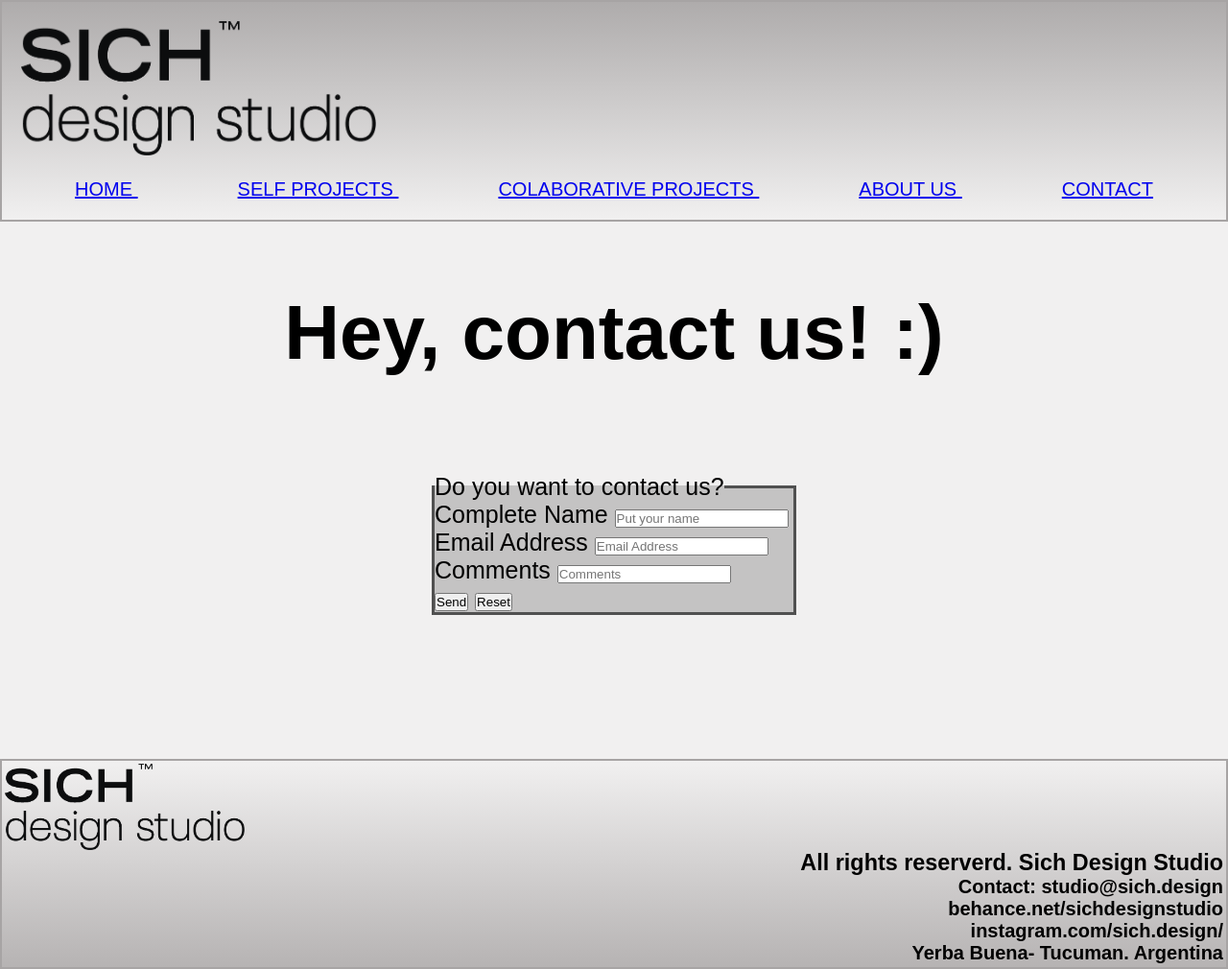
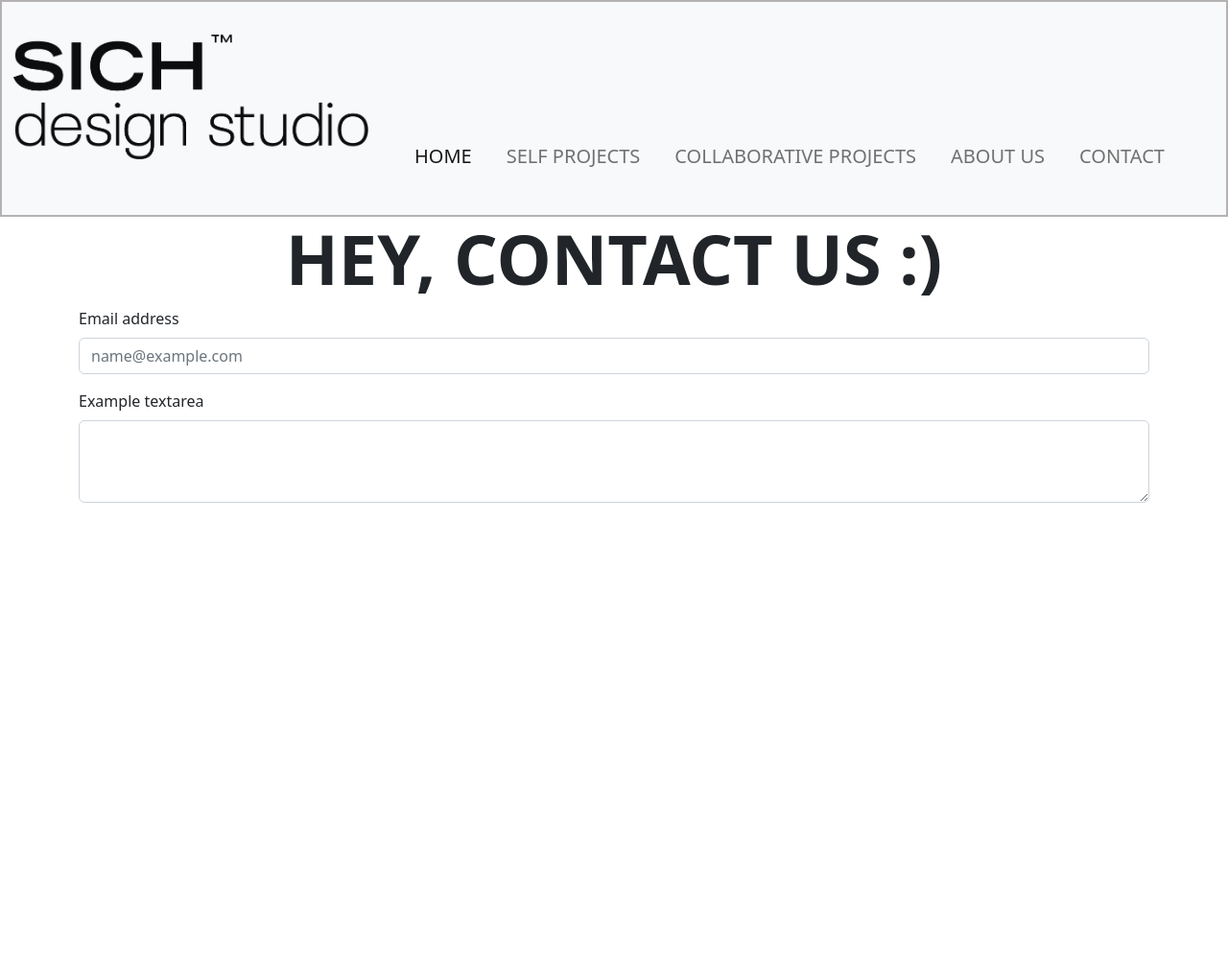
Before and after one commit to TamaraSusich/Sich-susichtamara, a plain HTML site: page pages/contact.html in a window 1280 px wide. Shown: the whole page at 96% size. After the commit the page ends 800 px from the top, so only its background shows below. Drawn offline with nearby package versions, Linux system fonts and the light colour scheme.

Commit message:
agregando bootstrap

```diff
--- a/css/styles.css
+++ b/css/styles.css
@@ -10,43 +10,26 @@
 body{
     background-color:  rgb(241, 240, 240);
 }
+header{
+    border: 2px solid  rgb(180, 178, 178) ;
+}
 
 /* menu*/
-header{
-    background-image: linear-gradient( rgba(153, 149, 149, 0.671),  rgb(241, 240, 240));
-}
-.menu{
-    display: flex;
-    flex-flow: column nowrap;
-    border:  2px solid  rgb(167, 164, 164);
-    background-color: rgba(218, 218, 218, 0.986);
-    font-family:sans-serif;
-    font-size: 20px;
-    color: rgba(0, 0, 0, 0.897);
-    text-decoration: none;
-    text-transform: uppercase;
-    text-align: center;
-    padding: 20px;
-}
-header nav ul li{
-    display: inline;
-    margin: 1rem 2rem;
-    padding: 20px;
-}
-nav{
-    transition: 1s;
-}
-nav :hover{
-    height: 5px;
-}
-
-
-header .menu__logo{
+.img-fluid{
     width: 370px;
     height: 140px;
     margin-bottom: 1.5rem;
-    display: block;
 }
+.nav-item{
+    font-size: 20px;
+    padding: 10px;
+}
+.navbar-nav{
+    margin-left: 30px;
+    margin-top: 100px;
+    padding: 20px;
+}
+/*contenido principal*/
  .img__principal{
         border: 3px solid  rgb(167, 164, 164);
         width: 1344px;
@@ -441,32 +424,7 @@ div .jewlry__img{
 
 }
 /*HTML contact us*/
-.contact{
-    display: grid;
-    grid-template-columns: 800px;
-    justify-content: center;
-    font-family: sans-serif;
-    font-size: 40px;
-    text-align: center;
-    margin-top: 70px;
-    text-decoration:solid
-}
-.form{
-    margin-top: 100px;
-    display: flex;
-    justify-content: center;
-    font-family: sans-serif;
-    font-size: 25px;
-    text-align: justify;
-}
-fieldset{
-    background-color: rgb(196, 195, 195);
-    font-family: sans-serif;
-    font-size: 25px;
-    text-align: justify;
-    border: 3px solid rgb(80, 80, 80);
-    width: 380px;
-}
+
 
 /*media queries*/
 /*Media queries en tablets*/
--- a/pages/contact.html
+++ b/pages/contact.html
@@ -5,79 +5,63 @@
     <meta http-equiv="X-UA-Compatible" content="IE=edge">
     <meta name="viewport" content="width=device-width, initial-scale=1.0">
     <link rel="stylesheet" href="../css/styles.css">
+    <link href="https://cdn.jsdelivr.net/npm/bootstrap@5.2.0/dist/css/bootstrap.min.css" rel="stylesheet"        integrity="sha384-gH2yIJqKdNHPEq0n4Mqa/HGKIhSkIHeL5AyhkYV8i59U5AR6csBvApHHNl/vI1Bx" crossorigin="anonymous">
     <title>contact</title>
 </head>
 <body>
-    <header class="menu">
+     <!--El encabezado de mi pagina web, etiqueta header-->
+     <!--utilizando bootstap-->
+     <header>
+        <nav class="navbar navbar-expand-lg bg-light">
 
+            <div class="container-fluid">
+               <img class="img-fluid" src="../img/SICH_Logo+v1+-+negro.png" alt="logo">
+               <button class="navbar-toggler" type="button" data-bs-toggle="collapse" data-bs-target="#navbarNav" aria-controls="navbarNav" aria-expanded="false" aria-label="Toggle navigation">
+                <span class="navbar-toggler-icon"></span>
+              </button>
+              <div class="collapse navbar-collapse" id="navbarNav">
+                <ul class="navbar-nav">
+                  <li class="nav-item">
+                    <a class="nav-link active text-uppercase aria-current"page href="../index.html">Home</a>
+                  </li>
+                  <li class="nav-item">
+                    <a class="nav-link bs-dark text-uppercase" href="./self-projects.html">Self Projects</a>
+                  </li>
+                  <li class="nav-item">
+                    <a class="nav-link bs-dark text-uppercase" href="./collaborative-projects.html">Collaborative Projects</a>
+                  </li>
+                  <li class="nav-item">
+                   <a class="nav-link bs-dark text-uppercase" href="./about-us.html">About Us</a>
+                 </li>
+                 <li class="nav-item">
+                   <a class="nav-link bs-dark text-uppercase" href="./contact.html">Contact</a>
+                 </li>
 
-        <!--menu del header-->
-        <div>
-            <img class="menu__logo" src="../img/SICH_Logo+v1+-+negro.png" alt="logo-empresa">
+                </ul>
               </div>
-        <nav class="menu__option">
-
-            <ul >
-                <li><a class="menu__button" href="../index.html"> Home </a></li>
-                <li><a class="menu__button" href="../pages/self-projects.html"> Self projects </a></li>
-                <li><a class="menu__button" href="../pages/collaborative-projects.html"> Colaborative Projects </a></li>
-                <li><a class="menu__button" href="../pages/about-us.html"> About us </a></li>
-                <li><a class="menu__button" href="../pages/contact.html"> Contact </a></li>
-            </ul>
+            </div>
           </nav>
        </header>
 
- <main>
-    <div class="contact">
-        <h1> Hey, contact us! :) </h1>
+    <div>
+        <h1 class="bs-dark display-2 text-center text-uppercase fw-bold"> Hey, Contact Us :) </h1>
     </div>
-
-    <form class="form">
-        <fieldset>
-            <legend class="form_items"> Do you want to contact us? </legend>
+   <main class="container">
         <div>
-                <label for="Name"> Complete Name
-
-                </label>
-                <input type="text" name="Name" id="Name" placeholder="Put your name">
+            <div class="mb-3">
+                <label for="exampleFormControlInput1" class="form-label">Email address</label>
+                <input type="email" class="form-control" id="exampleFormControlInput1" placeholder="name@example.com">
             </div>
-            <div>
-                 <label for="email"> Email Address
-
-                 </label>
-                 <input type="email" name="Email Address" id="Email Address" placeholder="Email Address">
+            <div class="mb-3">
+                <label for="exampleFormControlTextarea1" class="form-label">Example textarea</label>
+                <textarea class="form-control" id="exampleFormControlTextarea1" rows="3"></textarea>
             </div>
-            <div>
-                <label for="Comments"> Comments
-
-                </label>
-                <input type="text" name="Comments" id="Comments" placeholder="Comments">
         </div>
-            <div>
-                <input type="submit" value="Send">
-                <input type="reset" value="Reset">
-            </div>
-        </fieldset>
-
-    </form>
     </main>
 
 
 
 
- <footer class="footer">
-    <div>
-        <img class="footer__img" src="../img/SICH_Logo+v1+-+negro.png" alt="imagen-logo">
-    </div>
-    <div>
-     <h3> All rights reserverd. Sich Design Studio</h3>
-     <h4> Contact: studio@sich.design </h3>
-     <h4> behance.net/sichdesignstudio </h3>
-     <h4> instagram.com/sich.design/ </h3>
-     <h4> Yerba Buena- Tucuman. Argentina</h3>
-
-    </div>
-
-</footer>
+      <script src="https://cdn.jsdelivr.net/npm/bootstrap@5.2.0/dist/js/bootstrap.bundle.min.js" integrity="sha384-A3rJD856KowSb7dwlZdYEkO39Gagi7vIsF0jrRAoQmDKKtQBHUuLZ9AsSv4jD4Xa" crossorigin="anonymous"></script>
 </body>
 </html>
```
Also changed, not shown: index.html (+32 -16 lines), pages/about-us.html (+31 -15 lines), pages/collaborative-projects.html (+33 -15 lines), pages/self-projects.html (+31 -15 lines). Lines whose indentation alone changed are shown as unchanged.
